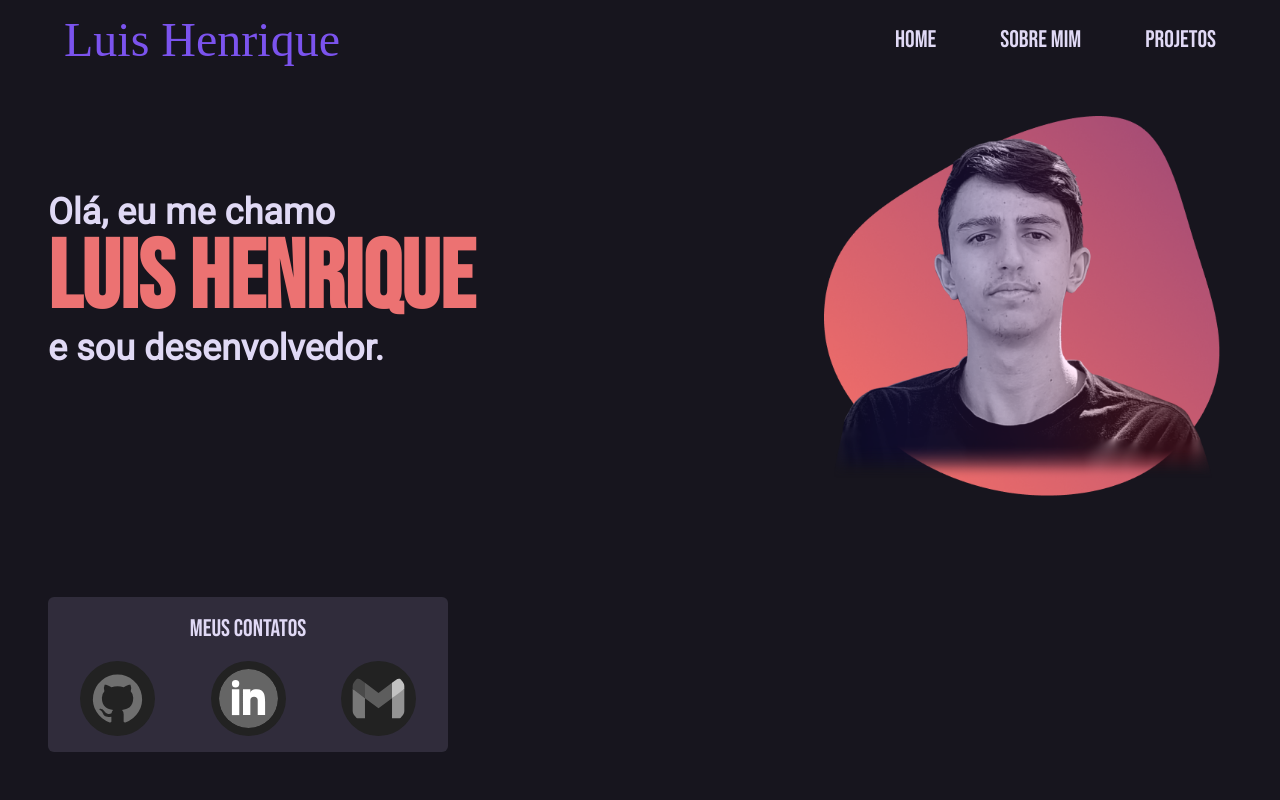
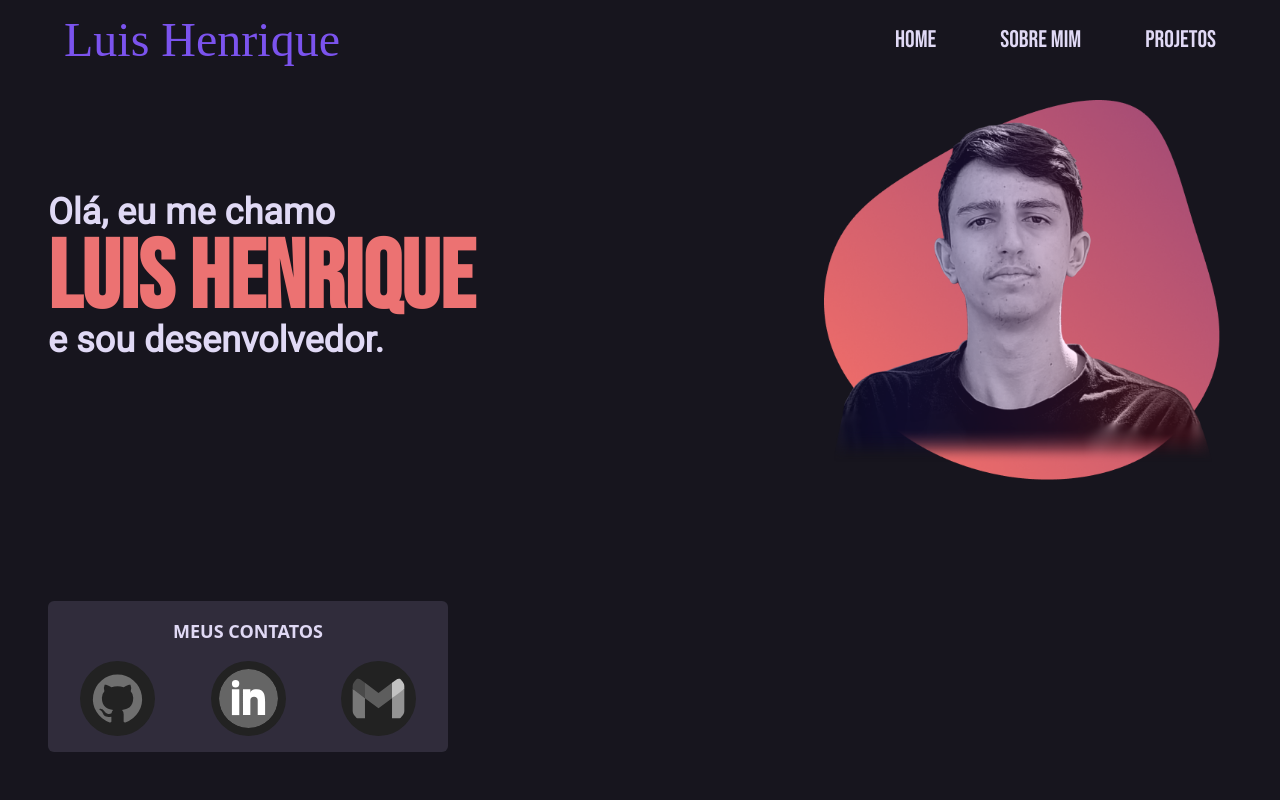
Before and after one commit to xXLuisHenriqueXx/my_portfolio, a React (Vite) app in the folder portfolio-folder/: page / in a window 1280 px wide. Shown: the top 800 px of the page. Built offline with nearby package versions, Linux system fonts and the light colour scheme; a web font is replaced by a local one.

Commit message:
refactory: home page

```diff
--- a/portfolio-folder/src/components/Home/ContainerImageContacts/ContainerContacts/index.jsx
+++ b/portfolio-folder/src/components/Home/ContainerImageContacts/ContainerContacts/index.jsx
@@ -1,27 +1,29 @@
 import React from "react";
+import { tv } from "tailwind-variants";
+
 import Github from '../../../../assets/github.svg';
 import Linkedin from '../../../../assets/linkedin.svg';
 import Gmail from '../../../../assets/gmail.svg';
-import { tv } from "tailwind-variants";
 
 const card = tv({
     slots: {
-        mainContainer: 'flex flex-col justify-center items-center md:w-[25rem] mb-4 lg:absolute lg:bottom-8 lg:left-12  xl:left-20 xl:bottom-10 2xl:left-36 2xl:bottom-12 bg-backgroundCard rounded-md',
-        title: 'pt-4 text-2xl font-medium font-bebas text-lightColor',
-        iconsContainer: 'flex flex-row w-full items-center justify-between py-4 px-8',
+        container: 'flex flex-col justify-center items-center md:w-[25rem] mb-4 lg:absolute lg:bottom-8 lg:left-12  xl:left-20 xl:bottom-10 2xl:left-36 2xl:bottom-12 bg-backgroundCard rounded-md',
+        containerIcons: 'flex flex-row w-full items-center justify-between py-4 px-8',
+        title: 'pt-4 text-lg font-black text-lightColor',
         icon: 'w-[75px] p-2 bg-backgroundIcon rounded-full grayscale transition duration-500 ease-in-out hover:grayscale-0'
     }
 });
 
-const { mainContainer, title, iconsContainer, icon } = card();
+const { container, title, containerIcons, icon } = card();
 
 export default function ContainerContacts() {
     return (
-        <div className={mainContainer()}>
+        <div className={container()}>
             <h2 className={title()}>
-                Meus contatos
+                MEUS CONTATOS
             </h2>
-            <div className={iconsContainer()}>
+
+            <div className={containerIcons()}>
                 <a href="https://github.com/xXLuisHenriqueXx" target='_blank'>
                     <img src={Github} alt="Github logo" className={icon()} />
                 </a>
--- a/portfolio-folder/src/components/Home/ContainerImageContacts/index.jsx
+++ b/portfolio-folder/src/components/Home/ContainerImageContacts/index.jsx
@@ -5,17 +5,17 @@ import { tv } from 'tailwind-variants';
 
 const card = tv({
     slots: {
-        mainContainer: 'md:flex md:flex-col md:items-center lg:flex-row lg:w-full',
-        imageContainer: 'flex justify-center mt-4  lg:absolute lg:top-[10%] lg:right-12 xl:right-24 2xl:right-36',
+        container: 'md:flex md:flex-col md:items-center lg:flex-row lg:w-full',
+        imageContainer: 'flex justify-center mb-6 lg:absolute lg:top-[10%] lg:right-12 xl:right-24 2xl:right-36',
         image: 'w-[360px] lg:w-[420px] xl:w-[540px] 2xl:w-[680px] animate-float'
     }
 });
 
-const { mainContainer, imageContainer, image } = card();
+const { container, imageContainer, image } = card();
 
 export default function ContainerImageContacts() {
     return (
-        <div className={mainContainer()}>
+        <div className={container()}>
             <div className={imageContainer()}>
                 <img src={Perfil} alt="Minha foto" className={image()} />
             </div>
--- a/portfolio-folder/src/components/Home/ContainerText/index.jsx
+++ b/portfolio-folder/src/components/Home/ContainerText/index.jsx
@@ -3,17 +3,17 @@ import { tv } from 'tailwind-variants';
 
 const card = tv({
     slots: {
-        mainContainer: 'flex flex-col justify-center items-center pt-24 lg:items-start lg:absolute lg:top-24 lg:left-12 xl:left-24 2xl:top-40 2xl:left-36',
-        normalText: 'text-2xl md:text-3xl lg:text-4xl xl:text-5xl 2xl:text-6xl font-bold font-roboto text-lightColor',
-        title: 'text-7xl lg:text-8xl 2xl:text-10xl font-black font-bebas text-highlitedColor'
+        container: 'flex flex-col justify-center items-center pt-24 pb-6 lg:items-start lg:absolute lg:top-24 lg:left-12 xl:left-24 2xl:top-40 2xl:left-36',
+        normalText: 'text-3xl lg:text-4xl xl:text-5xl 2xl:text-6xl font-bold font-roboto text-lightColor',
+        title: 'text-7xl lg:text-8xl 2xl:text-10xl font-black font-bebas text-highlitedColor -mb-2'
     }
 });
 
-const { mainContainer, normalText, title } = card();
+const { container, normalText, title } = card();
 
 export default function ContainerText() {
     return (
-        <div className={mainContainer()}>
+        <div className={container()}>
             <h2 className={normalText()}>Olá, eu me chamo</h2>
             <h1 className={title()}>LUIS HENRIQUE</h1>
             <h2 className={normalText()}>e sou desenvolvedor.</h2>
--- a/portfolio-folder/src/components/common/Container/index.jsx
+++ b/portfolio-folder/src/components/common/Container/index.jsx
@@ -1,14 +1,17 @@
 import React from "react";
+import { tv } from "tailwind-variants";
+
+const card = tv({
+    slots: {
+        container: "container mx-auto w-full min-h-screen px-4"
+    }
+});
+
+const { container } = card();
 
 export default function Container({ children, id}) {
-    const Class = `container mx-auto w-full min-h-screen px-4`;
-    // bg-hero bg-cover bg-center bg-no-repeat
-
     return (
-        <div
-            className={Class}
-            id={id}
-        >
+        <div className={container()} id={id}>
             { children }
         </div>
     );
--- a/portfolio-folder/src/pages/Home/index.jsx
+++ b/portfolio-folder/src/pages/Home/index.jsx
@@ -1,4 +1,5 @@
 import React from 'react';
+
 import Container from '../../components/common/Container';
 import ContainerMain from '../../components/Home/ContainerMain';
 import ContainerText from '../../components/Home/ContainerText';
```
